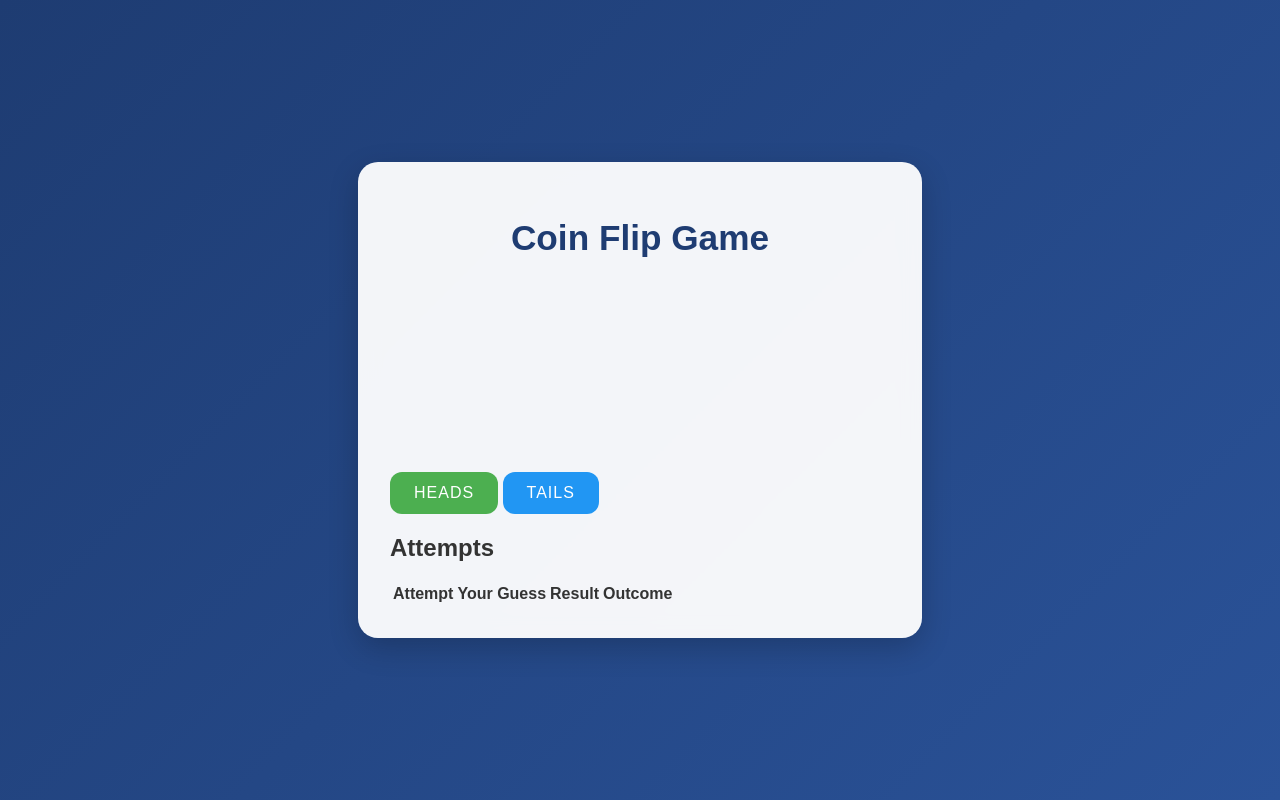
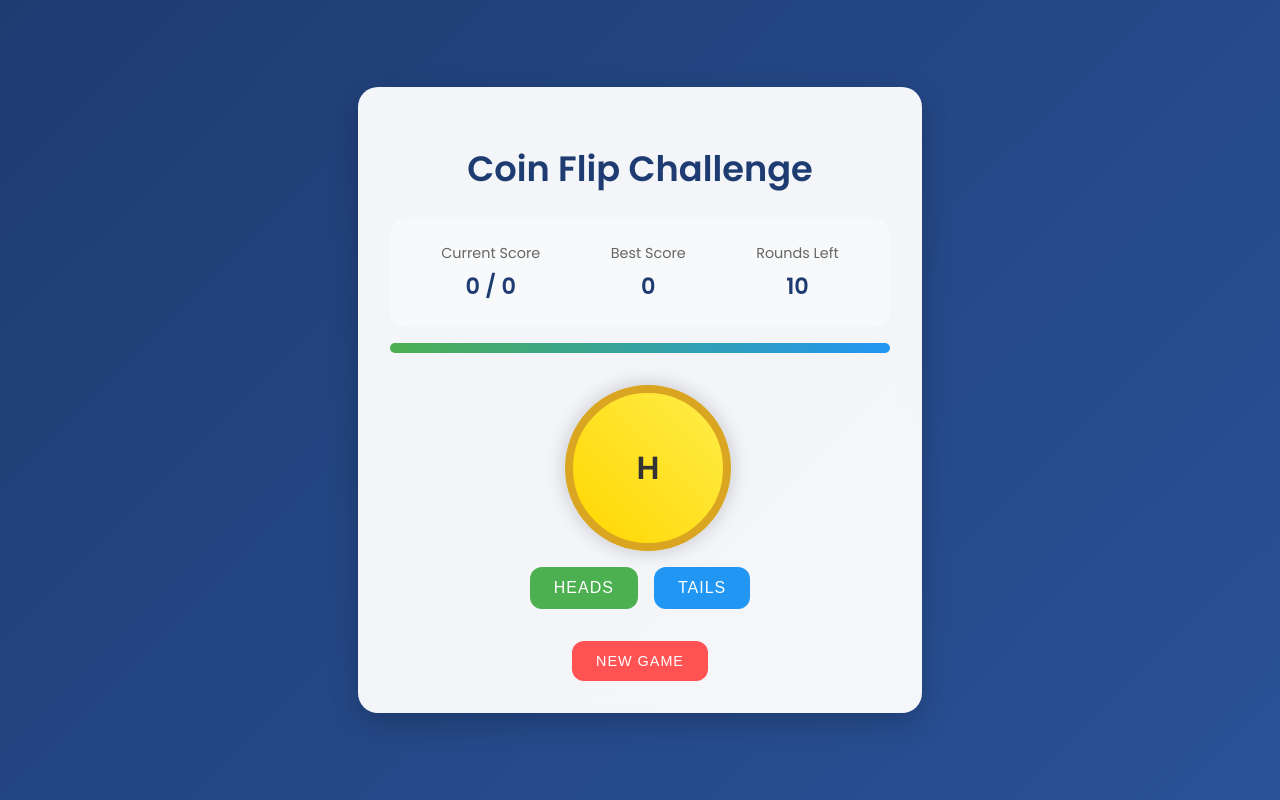
Before and after one commit to Adzic/coinFlip, a plain HTML site: page index.html in a window 1280 px wide. Drawn offline with Linux system fonts and the light colour scheme.

Commit message:
Update index.html

```diff
--- a/index.html
+++ b/index.html
@@ -3,39 +3,49 @@
 <head>
     <meta charset="UTF-8">
     <meta name="viewport" content="width=device-width, initial-scale=1.0">
-  <title>Coin Flip Game</title>
+    <title>Coin Flip Challenge</title>
     <link rel="stylesheet" href="styles.css">
+    <link href="https://fonts.googleapis.com/css2?family=Poppins:wght@400;500;600&display=swap" rel="stylesheet">
 </head>
 <body>
     <div class="container">
-    <h1>Coin Flip Game</h1>
-    <div class="coin" id="coin">
-      <div class="side front"></div>
-      <div class="side back"></div>
+        <h1>Coin Flip Challenge</h1>
+        <div class="stats-container">
+            <div class="stat-box">
+                <div class="stat-label">Current Score</div>
+                <div class="stat-value" id="score-text">0 / 0</div>
             </div>
-    <div class="buttons">
+            <div class="stat-box">
+                <div class="stat-label">Best Score</div>
+                <div class="stat-value" id="best-score">0</div>
+            </div>
+            <div class="stat-box">
+                <div class="stat-label">Rounds Left</div>
+                <div class="stat-value" id="rounds-left">10</div>
+            </div>
+        </div>
+
+        <div class="progress-bar">
+            <div class="progress" id="progress"></div>
+        </div>
+
+        <div class="coin">
+            <div class="coin-face coin-front">H</div>
+            <div class="coin-face coin-back">T</div>
+        </div>
+
+        <div class="game">
             <button id="heads">Heads</button>
             <button id="tails">Tails</button>
         </div>
-    <div class="result" id="result"></div>
-    <!-- Add the table here -->
-    <div class="table-container">
-      <h2>Attempts</h2>
-      <table id="attempts-table">
-        <thead>
-          <tr>
-            <th>Attempt</th>
-            <th>Your Guess</th>
-            <th>Result</th>
-            <th>Outcome</th>
-          </tr>
-        </thead>
-        <tbody>
-          <!-- Rows will be added dynamically -->
-        </tbody>
-      </table>
+
+        <div class="results">
+            <p id="result-text"></p>
+            <p id="game-over"></p>
+            <button id="reset">New Game</button>
         </div>
     </div>
+
     <script src="script.js"></script>
 </body>
 </html>
```
Lines whose indentation alone changed are shown as unchanged.
